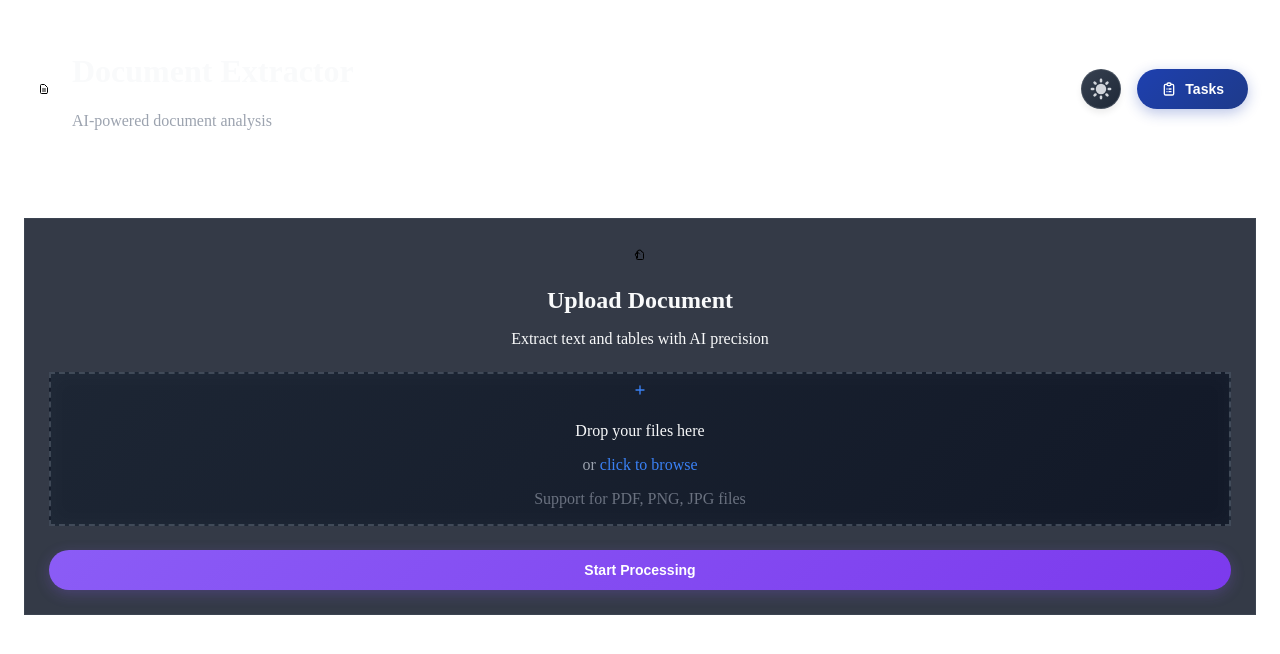
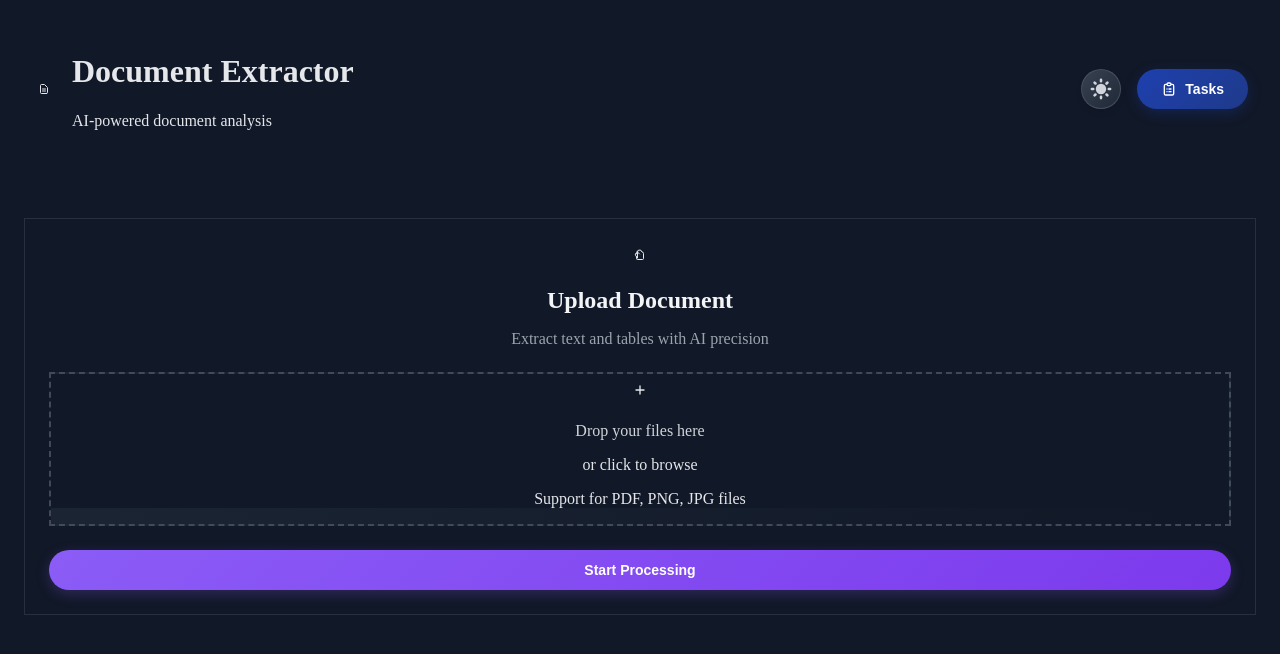
Before and after one commit to ikursaev/gemini, a website: page app/templates/index.html in a window 1280 px wide. Both pictures are taken after a click on the button 1101 px from the left and 88 px from the top of the page. Drawn offline with Linux system fonts and the light colour scheme; no server answers.

Commit message:
fix dark mode

```diff
--- a/app/templates/index.html
+++ b/app/templates/index.html
@@ -10,6 +10,77 @@
       rel="stylesheet"
     />
     <style>
+      /* Fix scrollbar jumping by always showing scrollbar */
+      html {
+        overflow-y: scroll;
+        scrollbar-gutter: stable;
+      }
+
+      /* Ensure full dark mode coverage */
+      html,
+      body {
+        background-color: inherit;
+        color: inherit;
+        transition: background-color 0.3s ease, color 0.3s ease;
+      }
+
+      /* Prevent layout shifts from scrollbar - Enhanced */
+      body {
+        margin-right: calc(-1 * (100vw - 100%));
+        padding-right: calc(100vw - 100%);
+      }
+
+      /* Global box-sizing */
+      *, *::before, *::after {
+        box-sizing: border-box;
+      }
+
+      /* Additional dark mode coverage */
+      .dark {
+        color-scheme: dark;
+      }
+
+      /* Ensure all elements inherit dark mode properly */
+      .dark * {
+        border-color: inherit;
+      }
+
+      /* Force dark mode on html element */
+      html.dark {
+        background: #111827;
+        color: #f9fafb;
+      }
+
+      /* Ensure body inherits from html in dark mode */
+      html.dark body {
+        background: inherit;
+        color: inherit;
+      }
+
+      /* Dark mode for any missed elements */
+      .dark h1, .dark h2, .dark h3, .dark h4, .dark h5, .dark h6 {
+        color: #f9fafb;
+      }
+
+      .dark p, .dark span, .dark div {
+        color: inherit;
+      }
+
+      /* Scrollbar styling for dark mode */
+      .dark ::-webkit-scrollbar {
+        width: 8px;
+        background: #1f2937;
+      }
+
+      .dark ::-webkit-scrollbar-thumb {
+        background: #4b5563;
+        border-radius: 4px;
+      }
+
+      .dark ::-webkit-scrollbar-thumb:hover {
+        background: #6b7280;
+      }
+
       .glass {
         background: rgba(255, 255, 255, 0.1);
         backdrop-filter: blur(10px);
@@ -27,20 +98,44 @@
         backdrop-filter: blur(16px);
       }
 
-      /* Ensure proper text contrast in dark mode */
-      .dark h1,
-      .dark h2,
-      .dark h3,
-      .dark p {
-        color: #f9fafb;
+      /* Ensure full dark mode coverage for all elements */
+      .dark * {
+        border-color: rgba(75, 85, 99, 0.3);
       }
 
-      .dark .text-gray-500 {
-        color: #9ca3af !important;
+      .dark *:not(.tasks-button):not(.upload-button):not(.theme-toggle-button) {
+        background-color: inherit;
+        color: inherit;
       }
 
-      .dark .text-gray-400 {
-        color: #6b7280 !important;
+      /* Override any remaining light backgrounds in dark mode */
+      .dark .bg-white {
+        background-color: rgba(31, 41, 55, 0.8) !important;
+      }
+
+      .dark .bg-gray-50 {
+        background-color: rgba(17, 24, 39, 0.8) !important;
+      }
+
+      .dark .bg-slate-50 {
+        background-color: rgba(15, 23, 42, 0.8) !important;
+      }
+
+      /* Ensure proper text colors in dark mode */
+      .dark .text-gray-900 {
+        color: #f3f4f6 !important;
+      }
+
+      .dark .text-gray-800 {
+        color: #e5e7eb !important;
+      }
+
+      .dark .text-gray-700 {
+        color: #d1d5db !important;
+      }
+
+      .dark .text-gray-600 {
+        color: #9ca3af !important;
       }
 
       /* Enhanced dropdown styling for dark mode */
@@ -76,9 +171,22 @@
         box-shadow: 0 0 0 3px rgba(147, 51, 234, 0.1);
       }
 
-      /* Dark mode scrollbar styling */
-      .dark ::-webkit-scrollbar {
+      /* Dark mode scrollbar styling - Apply to all elements */
+      ::-webkit-scrollbar {
         width: 8px;
+      }
+
+      ::-webkit-scrollbar-track {
+        background: rgba(0, 0, 0, 0.1);
+      }
+
+      ::-webkit-scrollbar-thumb {
+        background: rgba(0, 0, 0, 0.3);
+        border-radius: 4px;
+      }
+
+      ::-webkit-scrollbar-thumb:hover {
+        background: rgba(0, 0, 0, 0.5);
       }
 
       .dark ::-webkit-scrollbar-track {
```
